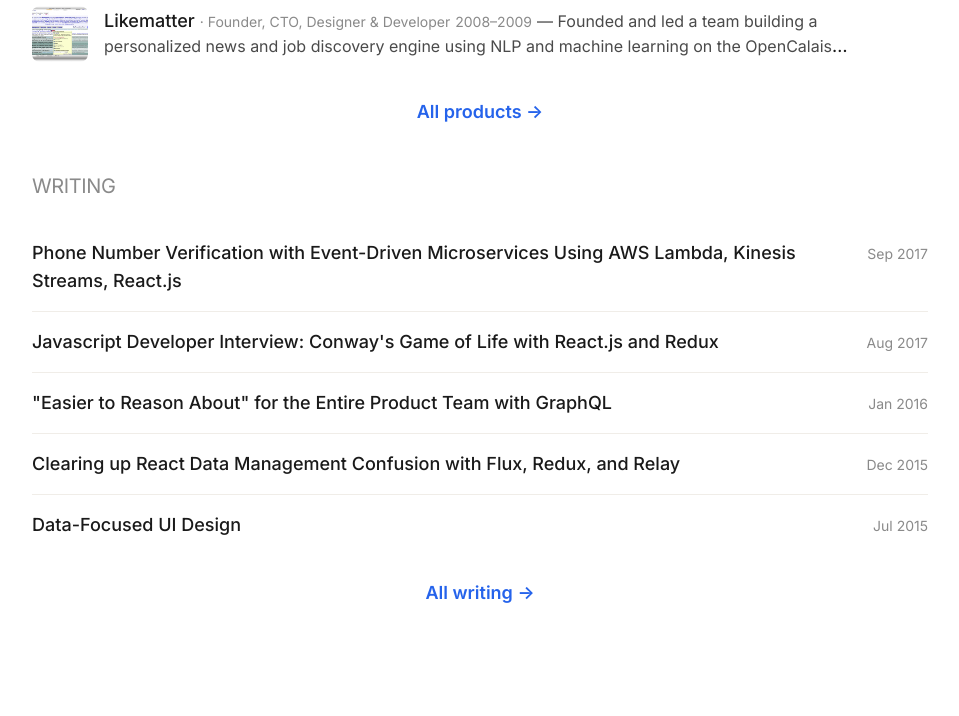
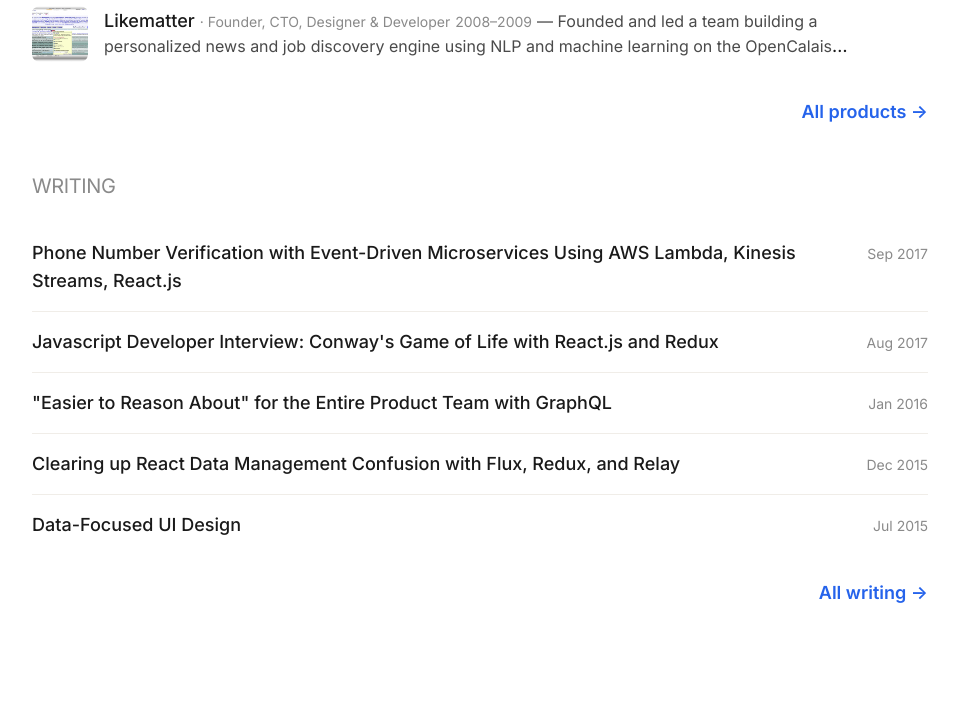
Before and after one commit to marksoper/marksoper.me, an Astro site: page / in a window 1280 px wide. Shown: the part 961-1677 px from the top of the page, without its empty margins (160-1119 px from the left). Built offline with nearby package versions, Linux system fonts and the light colour scheme; Astro itself is replaced by a stand-in of ours.

Commit message:
site: right-align homepage section CTAs

```diff
--- a/src/pages/index.astro
+++ b/src/pages/index.astro
@@ -105,7 +105,7 @@ const pastProjects = projects.filter(p => !p.current && p.featured);
           </a>
         ))}
       </div>
-      <div class="mt-6 text-center">
+      <div class="mt-6 text-right">
         <a href="/work" class="inline-block text-lg font-semibold text-[var(--color-accent)] no-underline hover:underline">
           All products &rarr;
         </a>
@@ -129,7 +129,7 @@ const pastProjects = projects.filter(p => !p.current && p.featured);
           </a>
         ))}
       </div>
-      <div class="mt-6 text-center">
+      <div class="mt-6 text-right">
         <a href="/blog" class="inline-block text-lg font-semibold text-[var(--color-accent)] no-underline hover:underline">
           All writing &rarr;
         </a>
```
